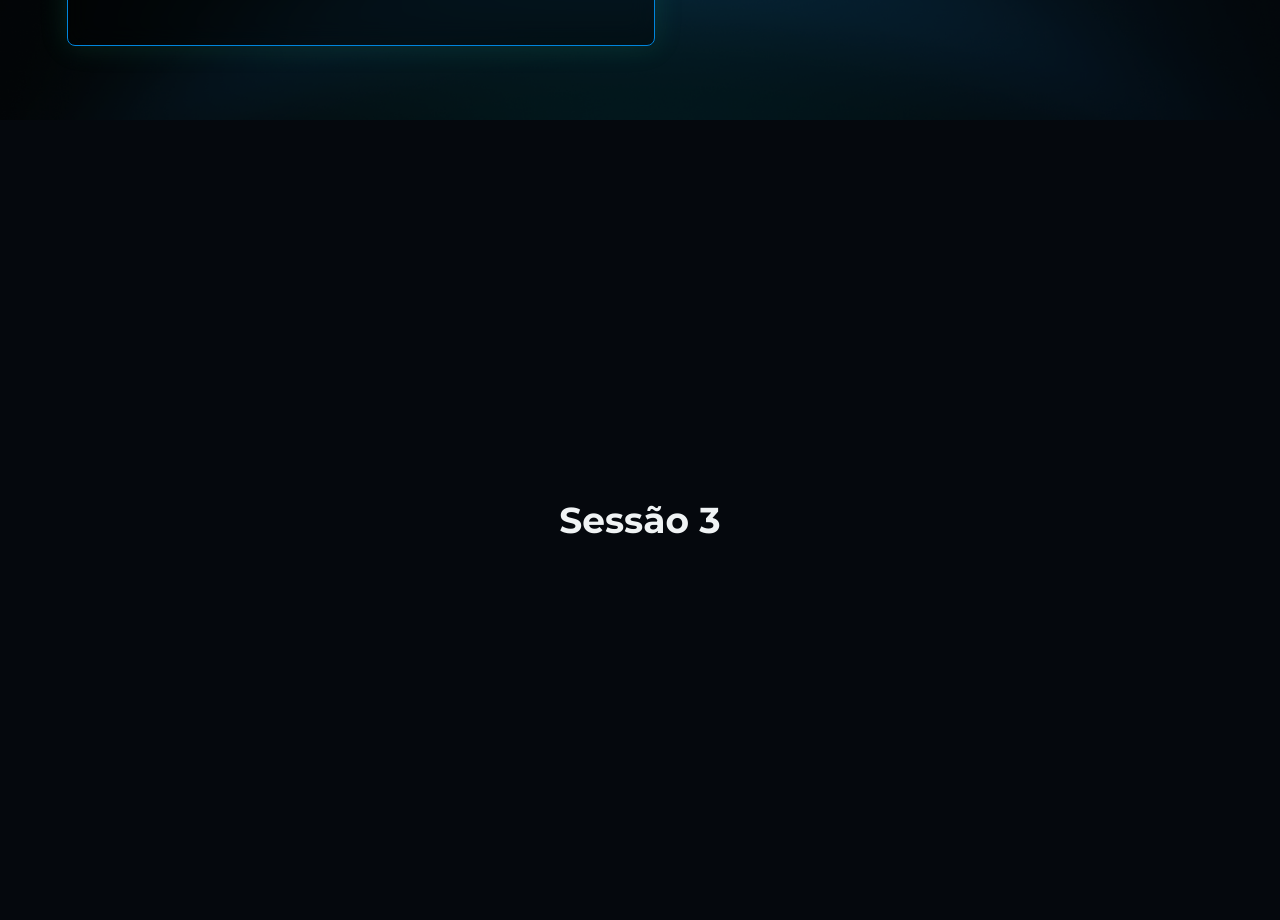
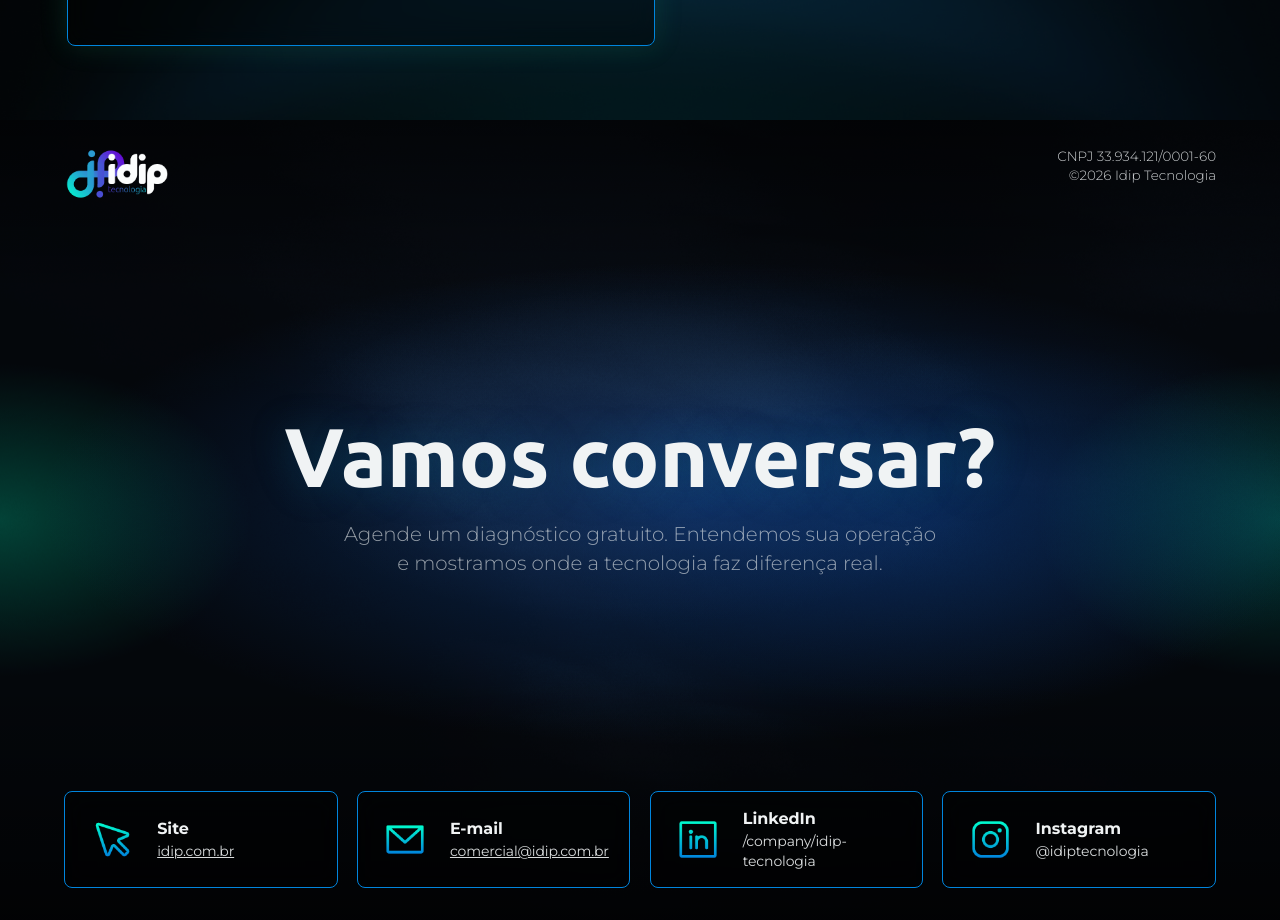
Before and after one commit to TiagoM13/idip-presentation-demo, a React (Vite) app: page / in a window 1280 px wide. Shown: the part 1480-2400 px from the top of the page. Built offline with nearby package versions, Linux system fonts and the light colour scheme.

Commit message:
✨ feat: add secetion contacts

```diff
--- a/src/App.tsx
+++ b/src/App.tsx
@@ -1,5 +1,6 @@
-import { Cover } from './sections/Cover'
-import { Letter } from './sections/Letter'
+import { Cover } from './sections/01-cover'
+import { Letter } from './sections/02-letter'
+import { Contact } from './sections/14-contact'
 
 function App() {
   return (
@@ -7,13 +8,7 @@
       {/* Single page. Each <section> is a "session" of the presentation. */}
       <Cover />
       <Letter />
-
-      <section
-        id="section-3"
-        className="flex min-h-screen items-center justify-center p-8"
-      >
-        <h1 className="text-4xl font-bold">Sessão 3</h1>
-      </section>
+      <Contact />
     </main>
   )
 }
--- /dev/null
+++ b/src/sections/14-contact.tsx
@@ -0,0 +1,118 @@
+/**
+ * Section 14 — Contact ("Contato") — last slide
+ * Figma: node 1:10333 (variant "14-02")
+ * Heading + subtitle centered, 4 contact cards at the bottom, ambient glow background.
+ */
+
+type ContactCard = {
+  label: string
+  value: string
+  href: string
+  icon: string
+  underline?: boolean
+}
+
+const CONTACTS: ContactCard[] = [
+  {
+    label: 'Site',
+    value: 'idip.com.br',
+    href: 'https://www.idip.com.br/',
+    icon: '/assets/icons/cursor.png',
+    underline: true,
+  },
+  {
+    label: 'E-mail',
+    value: 'comercial@idip.com.br',
+    href: 'mailto:comercial@idip.com.br',
+    icon: '/assets/icons/envelope-simple.png',
+    underline: true,
+  },
+  {
+    label: 'LinkedIn',
+    value: '/company/idip-tecnologia',
+    href: 'https://www.linkedin.com/company/idip-tecnologia',
+    icon: '/assets/icons/linkedin-logo.png',
+  },
+  {
+    label: 'Instagram',
+    value: '@idiptecnologia',
+    href: 'https://www.instagram.com/idiptecnologia',
+    icon: '/assets/icons/instagram-logo.png',
+  },
+]
+
+export function Contact() {
+  return (
+    <section className="relative flex h-screen w-full flex-col overflow-hidden bg-ink">
+      {/* Color glows: blue central band + teal edges (Figma) */}
+      <div
+        aria-hidden="true"
+        className="pointer-events-none absolute inset-0 bg-[radial-gradient(72%_42%_at_55%_48%,rgba(22,98,205,0.38),transparent_72%),radial-gradient(42%_34%_at_73%_50%,rgba(12,84,185,0.24),transparent_70%),radial-gradient(28%_28%_at_0%_50%,rgba(0,195,152,0.36),transparent_70%),radial-gradient(27%_28%_at_100%_50%,rgba(0,185,162,0.34),transparent_70%),radial-gradient(42%_30%_at_50%_42%,rgba(120,150,220,0.14),transparent_70%)]"
+      />
+      {/* Motion texture overlay (Figma Textura-Motion) */}
+      <img
+        src="/assets/background/texture-motion.jpg"
+        alt=""
+        aria-hidden="true"
+        className="pointer-events-none absolute inset-0 h-full w-full object-cover opacity-20 mix-blend-soft-light"
+      />
+      {/* Vignette top/bottom */}
+      <div
+        aria-hidden="true"
+        className="pointer-events-none absolute inset-0 bg-[linear-gradient(to_bottom,rgba(0,0,0,0.55)_0%,transparent_22%,transparent_70%,rgba(0,0,0,0.66)_100%)]"
+      />
+
+      {/* Top bar: logo + company info */}
+      <header className="relative z-10 flex items-start justify-between px-[clamp(24px,5vw,100px)] pt-[clamp(20px,3.4vh,48px)]">
+        <img
+          src="/assets/logo/logo-idip-menor.png"
+          alt="IDIP Tecnologia"
+          className="h-[clamp(36px,4.2vw,80px)] w-auto"
+        />
+        <div className="text-right font-light leading-[1.437] text-fog/85 text-[clamp(10px,1.05vw,20px)]">
+          <p>CNPJ 33.934.121/0001-60</p>
+          <p>©2026 Idip Tecnologia</p>
+        </div>
+      </header>
+
+      {/* Center: heading + subtitle */}
+      <div className="relative z-10 flex flex-1 flex-col items-center justify-center px-[5%] text-center">
+        <h2 className="font-ubuntu font-bold leading-none text-fog text-[clamp(44px,6.5vw,110px)] [text-shadow:0_0_40px_rgba(0,150,200,0.25)]">
+          Vamos conversar?
+        </h2>
+        <p className="mt-[clamp(12px,1.7vw,28px)] max-w-[62ch] font-light leading-[1.437] text-fog/60 text-[clamp(14px,1.55vw,28px)]">
+          Agende um diagnóstico gratuito. Entendemos sua operação
+          <br />e mostramos onde a tecnologia faz diferença real.
+        </p>
+      </div>
+
+      {/* Contact cards */}
+      <div className="relative z-10 grid grid-cols-2 gap-[clamp(12px,1.5vw,24px)] px-[clamp(24px,5vw,100px)] pb-[clamp(24px,4vh,60px)] md:grid-cols-4">
+        {CONTACTS.map((c) => (
+          <a
+            key={c.label}
+            href={c.href}
+            target="_blank"
+            rel="noreferrer"
+            className="group flex items-center gap-[clamp(10px,1vw,20px)] overflow-hidden rounded-lg border border-brand-blue bg-black/40 p-[clamp(14px,1.2vw,23px)] backdrop-blur-md transition-colors hover:border-brand-cyan"
+          >
+            <span className="flex aspect-square w-[clamp(48px,5vw,98px)] shrink-0 items-center justify-center rounded-xl">
+              <img src={c.icon} alt="" aria-hidden="true" className="w-[71%]" />
+            </span>
+            <span className="flex min-w-0 flex-col">
+              <span className="font-bold leading-[1.437] text-fog text-[clamp(16px,1.5vw,16px)]">
+                {c.label}
+              </span>
+              <span
+                className={`leading-[1.437] tracking-[-0.01em] text-fog/90 text-[clamp(13px,1.2vw,14px)] ${c.underline ? 'underline decoration-from-font' : ''
+                  }`}
+              >
+                {c.value}
+              </span>
+            </span>
+          </a>
+        ))}
+      </div>
+    </section>
+  )
+}
```
Also changed, not shown: public/assets/background/texture-motion.jpg (added), src/sections/01-cover.tsx (renamed from src/sections/Cover.tsx), src/sections/02-letter.tsx (renamed from src/sections/Letter.tsx), 1 other file (tests, documents, lock files or other folders).
